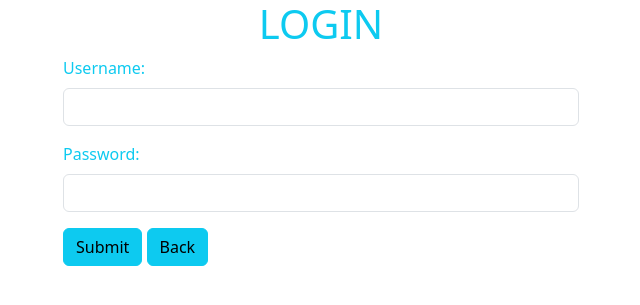
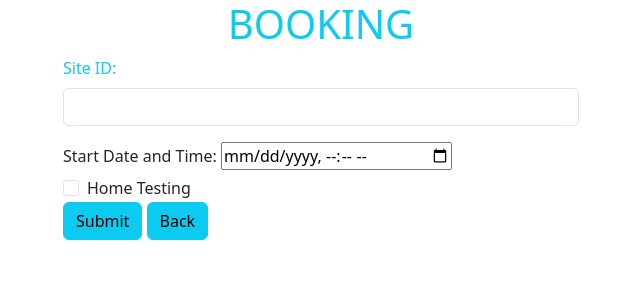
Before and after one commit to y-shash/Covid-Testing-Registration-System, a Django app: template FIT3077_Covid_Booking_System/polls/templates/measurements/booking.html in a window 1280 px wide. Shown: the top 305 px of the page, without its empty margins (319-959 px from the left). Run offline with Django 4.2, Linux system fonts and the light colour scheme; the template is opened without the code that fills it, so the values that code supplies are empty; some libraries are stand-ins or nearby versions.

Commit message:
created the HTML for the booking page with a start time chooser and a checkbox for whether or not the test is a home test

```diff
--- a/FIT3077_Covid_Booking_System/polls/templates/measurements/booking.html
+++ b/FIT3077_Covid_Booking_System/polls/templates/measurements/booking.html
@@ -23,15 +23,18 @@
                         <form id="login-form" class="form" method="POST">
                             {% csrf_token %}
 
-                            <h1 class="text-center text-info">LOGIN</h1>
+                            <h1 class="text-center text-info">BOOKING</h1>
                             <div class="form-group">
-                                <label for="username" class="text-info">Username:</label><br>
-                                <input type="text" name="username" class="form-control">
+                                <label for="siteId" class="text-info">Site ID:</label><br>
+                                <input type="text" name="siteId" class="form-control">
                             </div>
 
-                            <div class="form-group">
-                                <label for="password" class="text-info">Password:</label><br>
-                                <input type="password" name="password" id="password" class="form-control">
+                            <label for="startTime">Start Date and Time:</label>
+                            <input type="datetime-local" id="startTime" name="startTime">
+
+                            <div class="form-check">
+                                <input class="form-check-input" type="checkbox" value=1 id="home" />
+                                <label class="form-check-label" for="home">Home Testing</label>
                             </div>
                             {% for message in messages %}
                             <p>***{{message}}</p>
```
